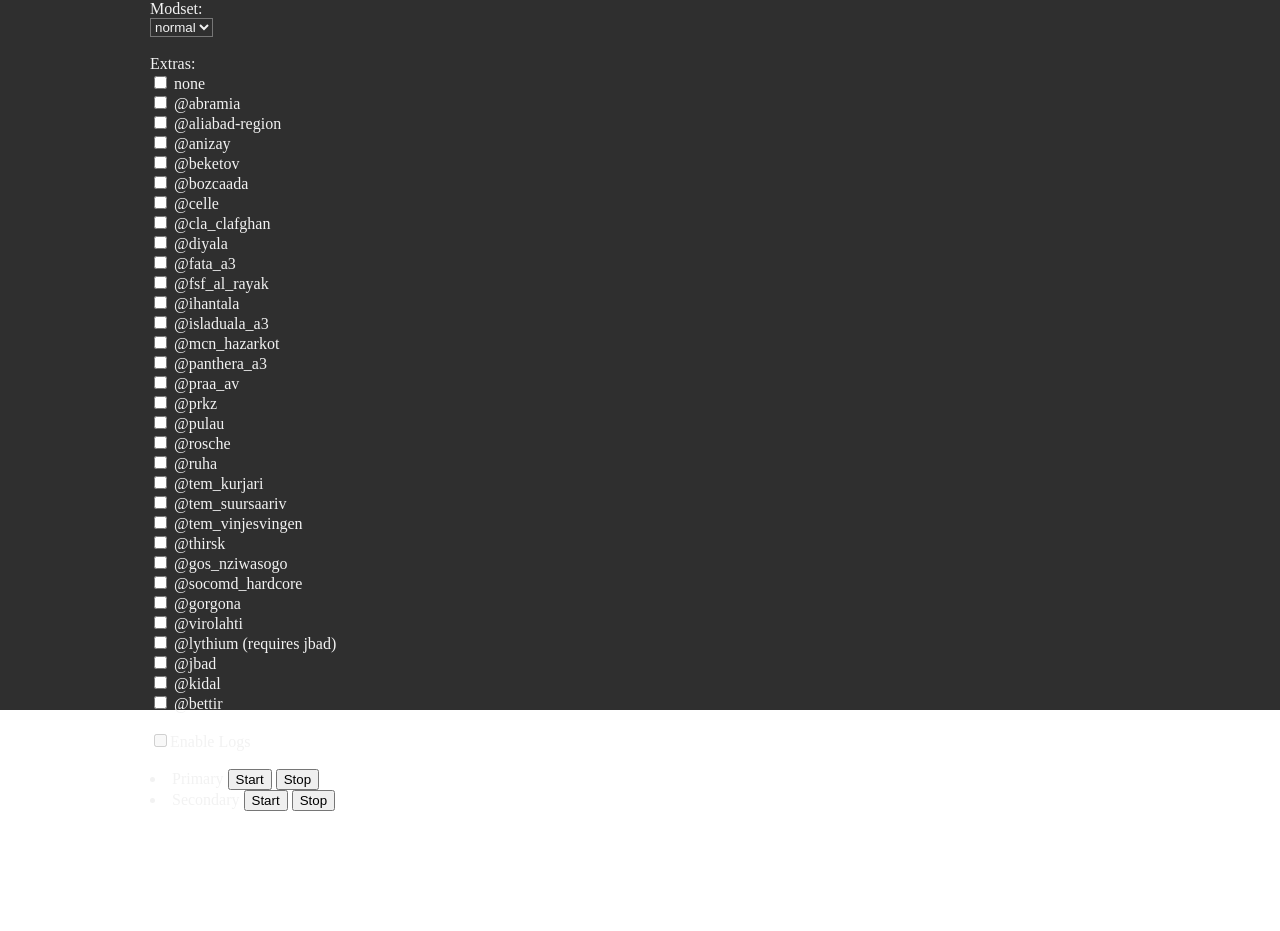
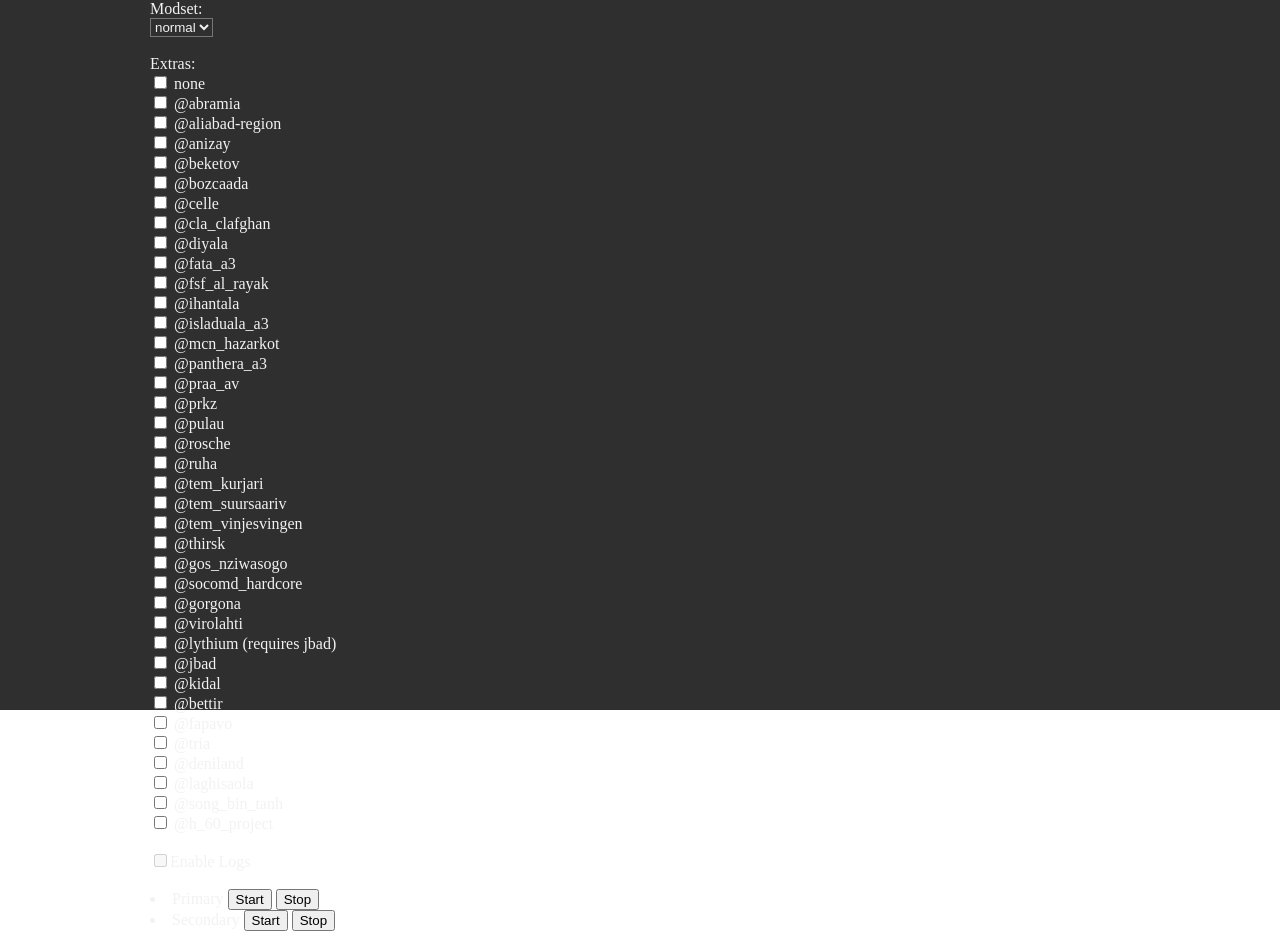
Before and after one commit to SOCOMD/panel, a plain HTML site: page web/index.html in a window 1280 px wide. Shown: the part 90-1021 px from the top of the page. Before the commit the page ends 901 px from the top, so only its background shows below. Drawn offline with nearby package versions, Linux system fonts and the light colour scheme.

Commit message:
adding new mods

```diff
--- a/web/index.html
+++ b/web/index.html
@@ -123,6 +123,7 @@
             '-mod=mods/SOCOMD_Core/@extras',
             '-mod=mods/SOCOMD_Core/@lambs',
 			'-mod=mods/SOCOMD_Core/@acwp',
+			'-mod=mods/SOCOMD_Core/@community_factions_project',
           ]
         },
         mods: [],
@@ -159,6 +160,12 @@
 		  '@jbad':'-mod=mods/SOCOMD_Extra/@jbad',
 		  '@kidal':'-mod=mods/SOCOMD_Extra/@kidal',
           '@bettir': '-mod=mods/SOCOMD_Extra/@bettir',
+          '@fapavo': '-mod=mods/SOCOMD_Extra/@fapavo',
+          '@tria': '-mod=mods/SOCOMD_Extra/@tria',
+          '@deniland': '-mod=mods/SOCOMD_Extra/@deniland',
+          '@laghisaola': '-mod=mods/SOCOMD_Extra/@laghisaola',
+          '@song_bin_tanh': '-mod=mods/SOCOMD_Extra/@song_bin_tanh',
+          '@h_60_project': '-mod=mods/SOCOMD_Extra/@h_60_project',
         }
       },
       methods: {
```
